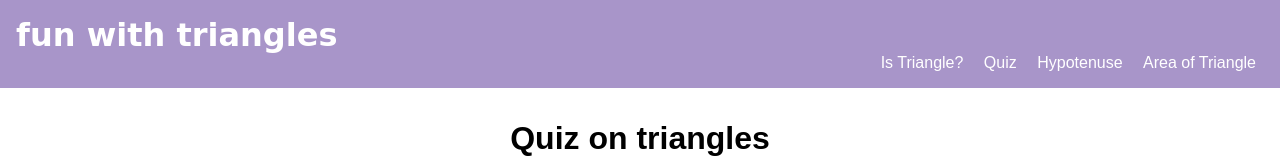
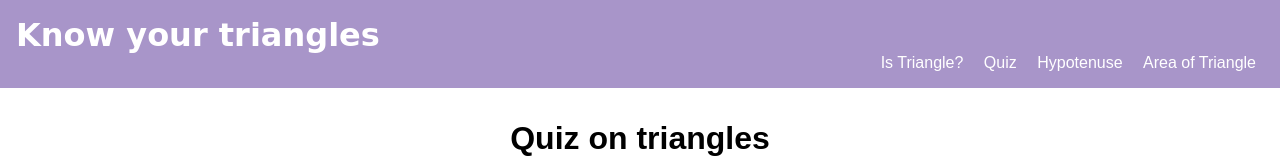
Before and after one commit to sam065/Knowledge-Of-Triangles, a plain HTML site: page index.html in a window 1280 px wide. Shown: the top 160 px of the page. Drawn offline with Linux system fonts and the light colour scheme.

Commit message:
Updated index.html

```diff
--- a/index.html
+++ b/index.html
@@ -7,11 +7,11 @@
     <title>Fun with Triangles</title>
 
     <link rel="stylesheet" href="./styles.css" />
-    <link rel="stylesheet" href="./styles/quiz.css" />
+
   </head>
   <body>
     <header>
-      <h1>fun with triangles</h1>
+      <h1>Know your triangles</h1>
       <nav>
         <a href="./angles-triangles.html">Is Triangle?</a>
         <a href="/">Quiz</a>
```
